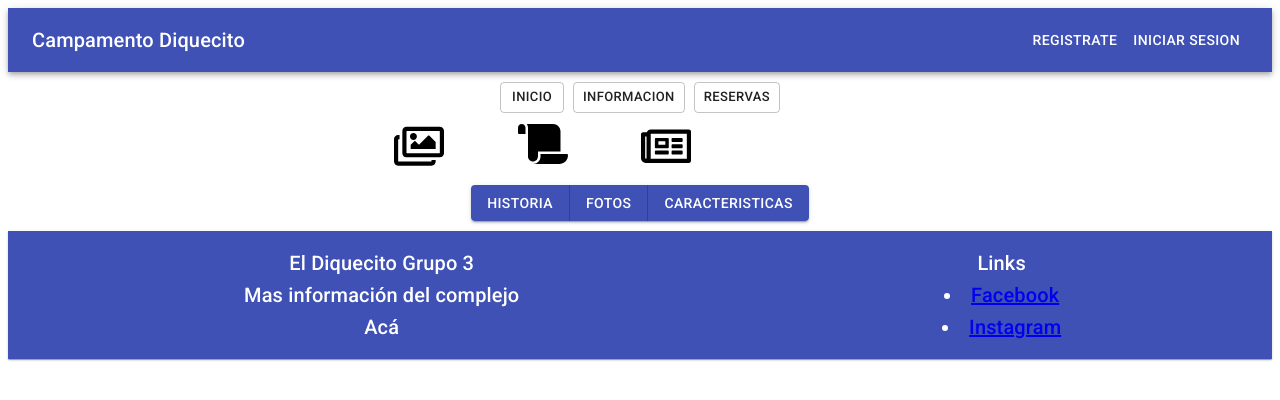
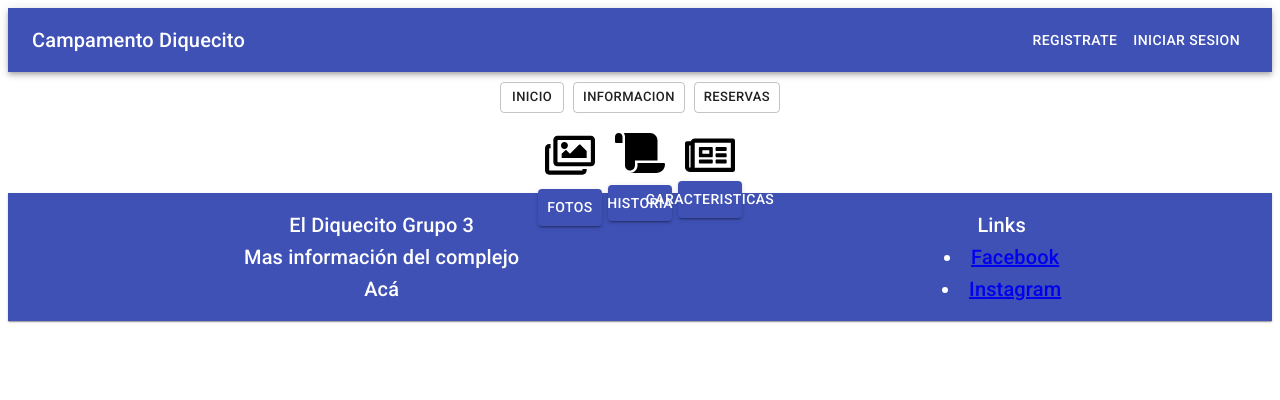
Before and after one commit to team3fat/frontend, a React (Create React App) app: page / in a window 1280 px wide. Shown: the top 400 px of the page. Built offline with nearby package versions, Linux system fonts and the light colour scheme.

Commit message:
Centrado_botones_iconos

```diff
--- a/src/_scenes/Inicio/Inicio.js
+++ b/src/_scenes/Inicio/Inicio.js
@@ -1,50 +1,75 @@
 import React from 'react';
+import { makeStyles } from '@material-ui/core/styles';
 import Button from '@material-ui/core/Button';
 import ButtonGroup from '@material-ui/core/ButtonGroup';
 import Grid from '@material-ui/core/Grid';
 import '../../_assets/css/font.css';
 
-function ButtonAppBar() {
+const messageC = `Caracteristicas`;
+
+const useStyles = makeStyles(theme => ({
+  button: {
+    margin: theme.spacing(1),
+  },
+  input: {
+    display: 'none',
+  },
+}));
+
+export default function ButtonAppBar() {
+  const classes = useStyles();
+
   return (
     <div>
-      <Grid >
-        <Grid container alignContent="center">
-          <Grid item xs={1} sm={3}>
-            <td className="imgpequeña">
+      <Grid container
+        direction="row"
+        justify="center"
+        alignItems="center">
+
+
+        <div className="separarboton imgpequeña">
           <svg aria-hidden="true" focusable="false" data-prefix="far" data-icon="images"
             class="svg-inline--fa fa-images fa-w-18" role="img" xmlns="http://www.w3.org/2000/svg"
             viewBox="0 0 576 512"><path fill="currentColor" d="M480 416v16c0 26.51-21.49 48-48 48H48c-26.51 0-48-21.49-48-48V176c0-26.51 21.49-48 48-48h16v48H54a6 6 0 0 0-6 6v244a6 6 0 0 0 6 6h372a6 6 0 0 0 6-6v-10h48zm42-336H150a6 6 0 0 0-6 6v244a6 6 0 0 0 6 6h372a6 6 0 0 0 6-6V86a6 6 0 0 0-6-6zm6-48c26.51 0 48 21.49 48 48v256c0 26.51-21.49 48-48 48H144c-26.51 0-48-21.49-48-48V80c0-26.51 21.49-48 48-48h384zM264 144c0 22.091-17.909 40-40 40s-40-17.909-40-40 17.909-40 40-40 40 17.909 40 40zm-72 96l39.515-39.515c4.686-4.686 12.284-4.686 16.971 0L288 240l103.515-103.515c4.686-4.686 12.284-4.686 16.971 0L480 208v80H192v-48z"></path>
           </svg>
-            </td>
+          <Grid container
+            direction="row"
+            justify="center"
+            alignItems="center">
+            <Button variant="contained" color="primary" className={classes.button}>
+              Fotos
+      </Button>
           </Grid>
-
-          <Grid item xs={6} sm={3}>
-            <td className="imgpequeña">
+        </div>
+        <div className="separarboton imgpequeña">
           <svg aria-hidden="true" focusable="false" data-prefix="fas" data-icon="scroll"
             class="svg-inline--fa fa-scroll fa-w-20" role="img" xmlns="http://www.w3.org/2000/svg"
             viewBox="0 0 640 512"><path fill="currentColor" d="M48 0C21.53 0 0 21.53 0 48v64c0 8.84 7.16 16 16 16h80V48C96 21.53 74.47 0 48 0zm208 412.57V352h288V96c0-52.94-43.06-96-96-96H111.59C121.74 13.41 128 29.92 128 48v368c0 38.87 34.65 69.65 74.75 63.12C234.22 474 256 444.46 256 412.57zM288 384v32c0 52.93-43.06 96-96 96h336c61.86 0 112-50.14 112-112 0-8.84-7.16-16-16-16H288z"></path>
           </svg>
-            </td>
+          <Grid container
+            direction="row"
+            justify="center"
+            alignItems="center">
+            <Button variant="contained" color="primary" className={classes.button}>
+              Historia
+      </Button>
           </Grid>
-          <Grid item xs={6} sm={3}>
-            <td className="imgpequeña">
+        </div>
+        <div className="separarboton imgpequeña">
           <svg aria-hidden="true" focusable="false" data-prefix="far" data-icon="newspaper"
             class="svg-inline--fa fa-newspaper fa-w-18" role="img" xmlns="http://www.w3.org/2000/svg"
             viewBox="0 0 576 512"><path fill="currentColor" d="M552 64H112c-20.858 0-38.643 13.377-45.248 32H24c-13.255 0-24 10.745-24 24v272c0 30.928 25.072 56 56 56h496c13.255 0 24-10.745 24-24V88c0-13.255-10.745-24-24-24zM48 392V144h16v248c0 4.411-3.589 8-8 8s-8-3.589-8-8zm480 8H111.422c.374-2.614.578-5.283.578-8V112h416v288zM172 280h136c6.627 0 12-5.373 12-12v-96c0-6.627-5.373-12-12-12H172c-6.627 0-12 5.373-12 12v96c0 6.627 5.373 12 12 12zm28-80h80v40h-80v-40zm-40 140v-24c0-6.627 5.373-12 12-12h136c6.627 0 12 5.373 12 12v24c0 6.627-5.373 12-12 12H172c-6.627 0-12-5.373-12-12zm192 0v-24c0-6.627 5.373-12 12-12h104c6.627 0 12 5.373 12 12v24c0 6.627-5.373 12-12 12H364c-6.627 0-12-5.373-12-12zm0-144v-24c0-6.627 5.373-12 12-12h104c6.627 0 12 5.373 12 12v24c0 6.627-5.373 12-12 12H364c-6.627 0-12-5.373-12-12zm0 72v-24c0-6.627 5.373-12 12-12h104c6.627 0 12 5.373 12 12v24c0 6.627-5.373 12-12 12H364c-6.627 0-12-5.373-12-12z"></path>
           </svg>
-            </td>
+          <Grid container
+            direction="row"
+            justify="center"
+            alignItems="center">
+            <Button variant="contained" color="primary">
+            Caracteristicas
+      </Button>
           </Grid>
-          <div className="centrado separarboton">
-            <ButtonGroup container color="primary" size="medium" variant="contained">
-              <Button>Historia</Button>
-              <Button>Fotos</Button>
-              <Button>Caracteristicas</Button>
-            </ButtonGroup>
         </div>
-        </Grid>
       </Grid>
     </div>
   );
 }
-
-export default ButtonAppBar;
```
Lines whose indentation alone changed are shown as unchanged.
